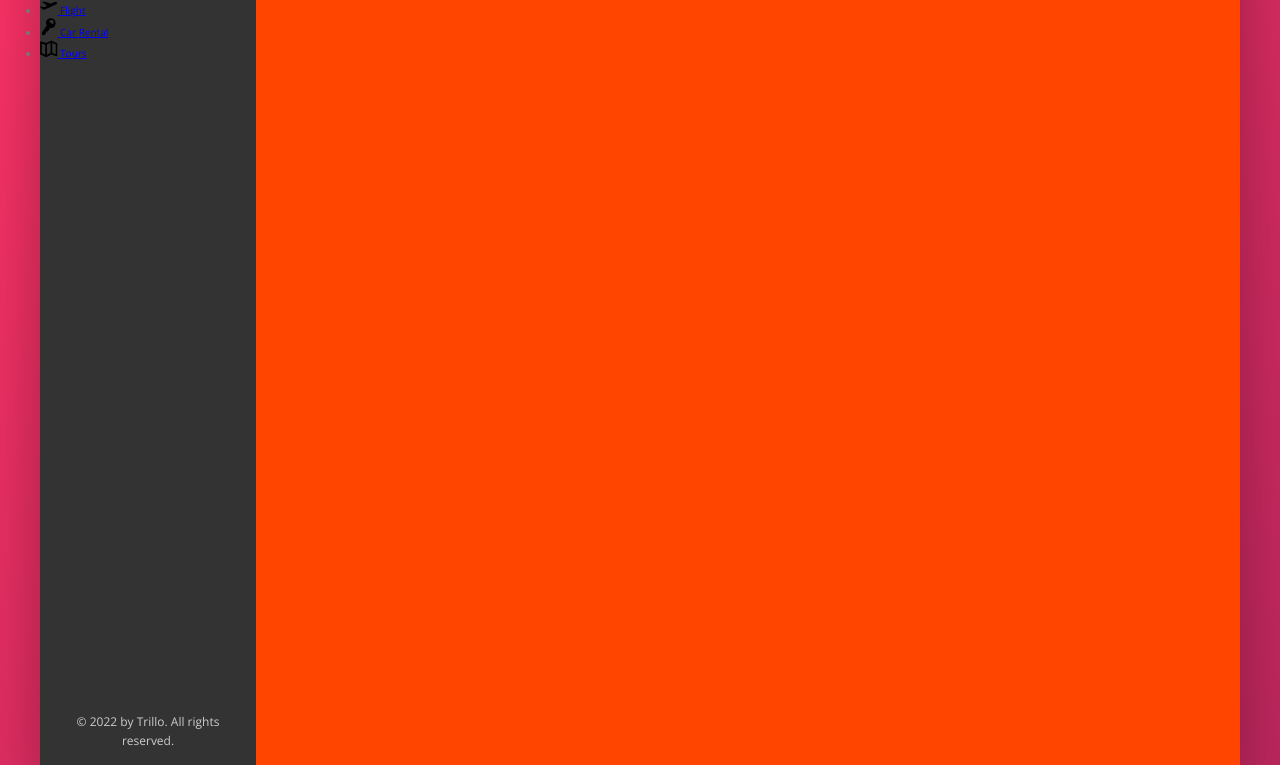
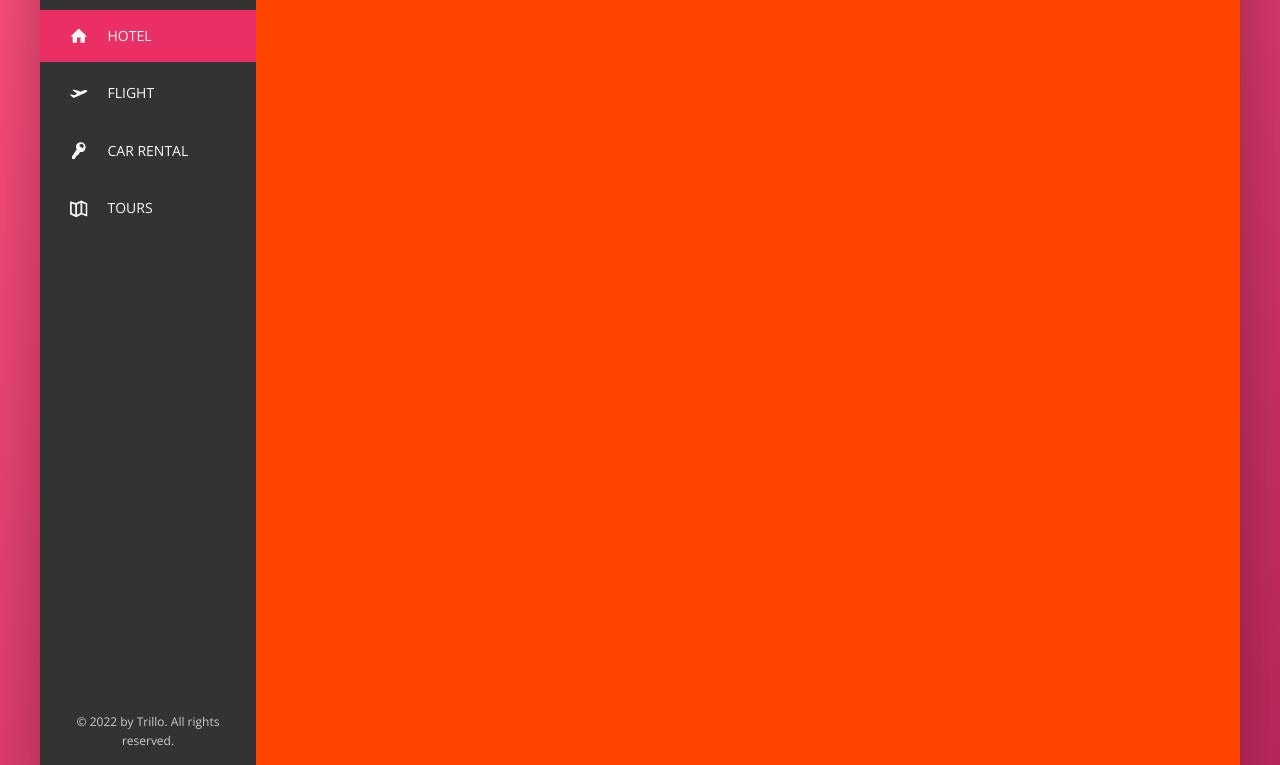
Before and after one commit to yabandzhiev/trillo, a website: page index.html in a window 1280 px wide. Shown: the part 175-940 px from the top of the page. Drawn offline with nearby package versions, Linux system fonts and the light colour scheme.

Commit message:
complete navbar

```diff
--- a/index.html
+++ b/index.html
@@ -55,7 +55,7 @@
       <div class="content">
         <nav class="sidebar">
           <ul class="side-nav">
-            <li class="side-nav__item">
+            <li class="side-nav__item side-nav__item--active">
               <a href="#" class="side-nav__link">
                 <svg class="side-nav__icon">
                   <use xlink:href="img/sprite.svg#icon-home"></use>
--- a/sass/_base.scss
+++ b/sass/_base.scss
@@ -11,7 +11,7 @@ Primary dark: #BA265D
 
 :root {
   --color-primary: #eb2f64;
-  --color-primary-light: #ff3366;
+  --color-primary-light: #ff517d;
   --color-primary-dark: #ba265d;
 
   --color-grey-light-1: #faf9f9;
--- a/sass/_components.scss
+++ b/sass/_components.scss
@@ -112,15 +112,61 @@
 }
 
 ////////////////////////////////////
-/// NAVIGATION
+/// SIDE NAVIGATION
 .side-nav {
+  font-size: 1.4rem;
+  list-style: none;
+  margin-top: 3.5rem;
+
   &__item {
+    position: relative;
+
+    &:not(:last-child) {
+      margin-bottom: 0.5rem;
+    }
   }
-  &__link {
+
+  &__item:before {
+    content: "";
+    position: absolute;
+    top: 0;
+    left: 0;
+    height: 100%;
+    width: 3px;
+    background-color: var(--color-primary);
+    transform: scaleY(0);
+    transition: transform 0.2s, width 0.4s cubic-bezier(1, 0, 0, 1) 0.2s,
+      background-color 0.2s;
+  }
+
+  &__item:hover::before,
+  &__item--active::before {
+    transform: scaleY(1);
+    width: 100%;
+  }
+
+  &__item:active::before {
+    background-color: var(--color-primary-light);
+  }
+
+  &__link:link,
+  &__link:visited {
+    color: var(--color-grey-light-1);
+    text-decoration: none;
+    text-transform: uppercase;
+    display: block;
+    padding: 1.5rem 3rem;
+    position: relative;
+    z-index: 10;
+
+    display: flex;
+    align-items: center;
   }
   &__icon {
     width: 1.75rem;
     height: 1.75rem;
+    margin-right: 2rem;
+    fill: currentColor;
   }
 }
 
```
Also changed, not shown: css/style.css, 1 other file.
